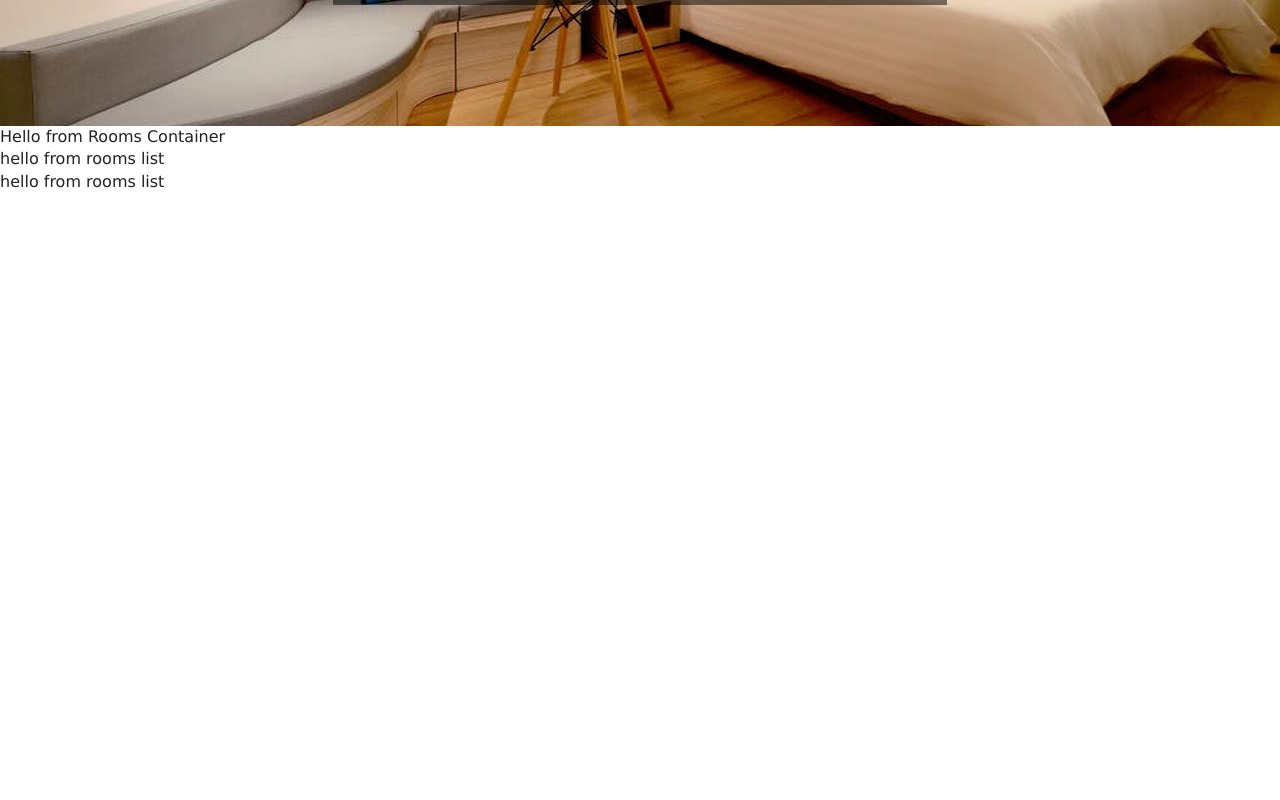
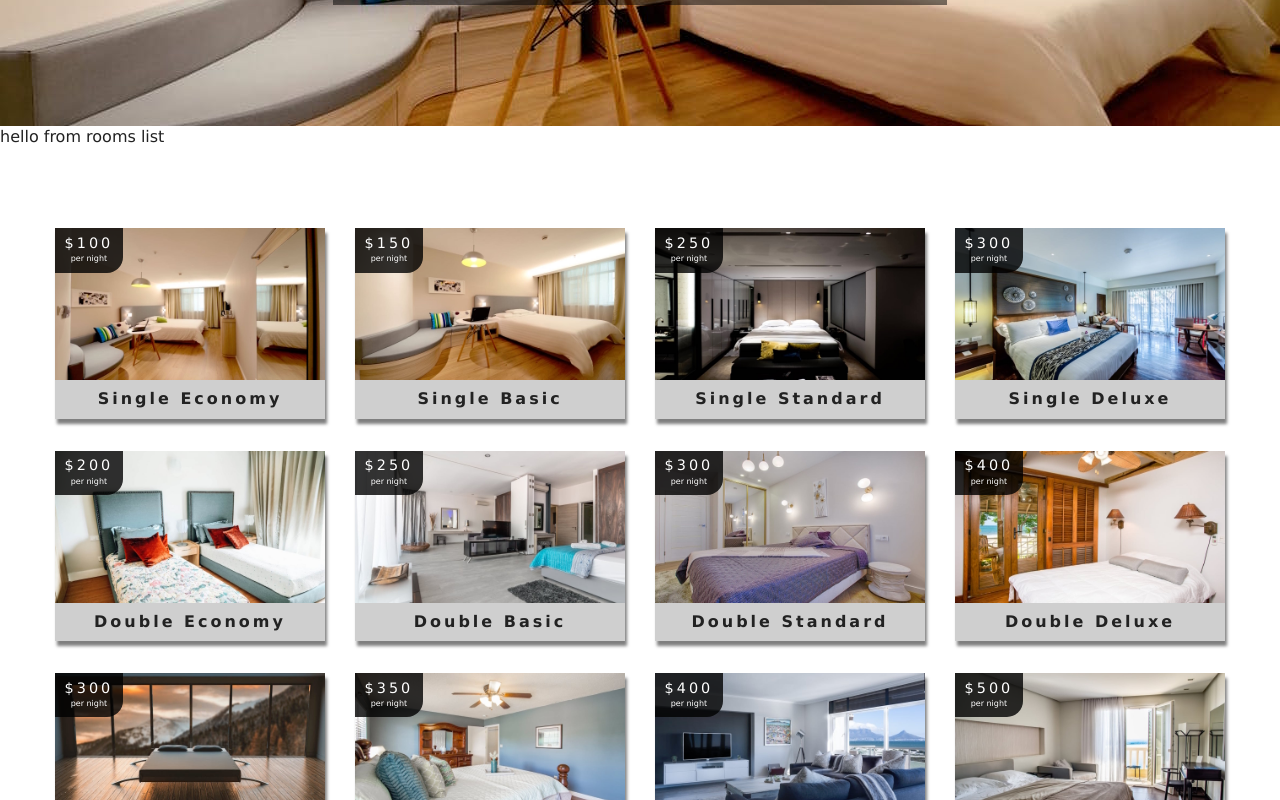
Before and after one commit to charlesmartinreed/react-beach-resort-mockup, a React (Create React App) app: page /rooms in a window 1280 px wide. Shown: the part 420-1220 px from the top of the page. Before the commit the page ends 800 px from the top, so only its background shows below. Built offline with nearby package versions, Linux system fonts and the light colour scheme.

Commit message:
Fill out RoomsList component.

```diff
--- a/src/components/RoomsContainer.js
+++ b/src/components/RoomsContainer.js
@@ -12,11 +12,10 @@ function RoomContainer({ context }) {
   }
 
   return (
-    <div>
-      Hello from Rooms Container
+    <>
       <RoomsFilter rooms={rooms} />
       <RoomsList rooms={sortedRooms} />
-    </div>
+    </>
   );
 }
 
--- a/src/components/RoomsList.js
+++ b/src/components/RoomsList.js
@@ -1,5 +1,24 @@
 import React from "react";
+import Room from "./Room";
 
-const RoomsList = () => <div>hello from rooms list</div>;
+const RoomsList = ({ rooms }) => {
+  if (rooms.length === 0) {
+    return (
+      <div className="empty-search">
+        <h3>unfortunately, no rooms matched your search parameters.</h3>
+      </div>
+    );
+  }
+
+  return (
+    <section className="roomslist">
+      <div className="roomslist-center">
+        {rooms.map(item => {
+          return <Room key={item.id} room={item} />;
+        })}
+      </div>
+    </section>
+  );
+};
 
 export default RoomsList;
```
